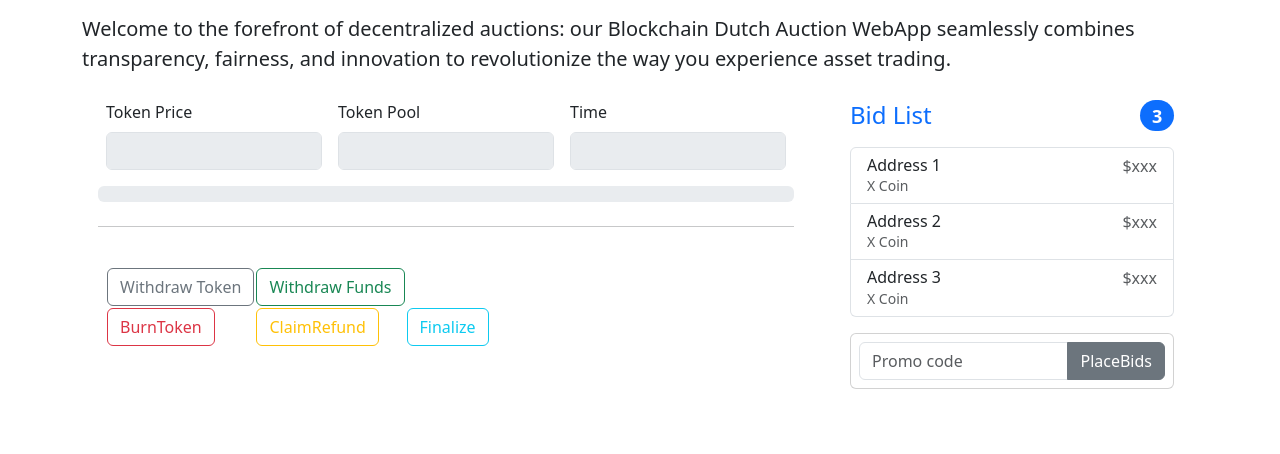
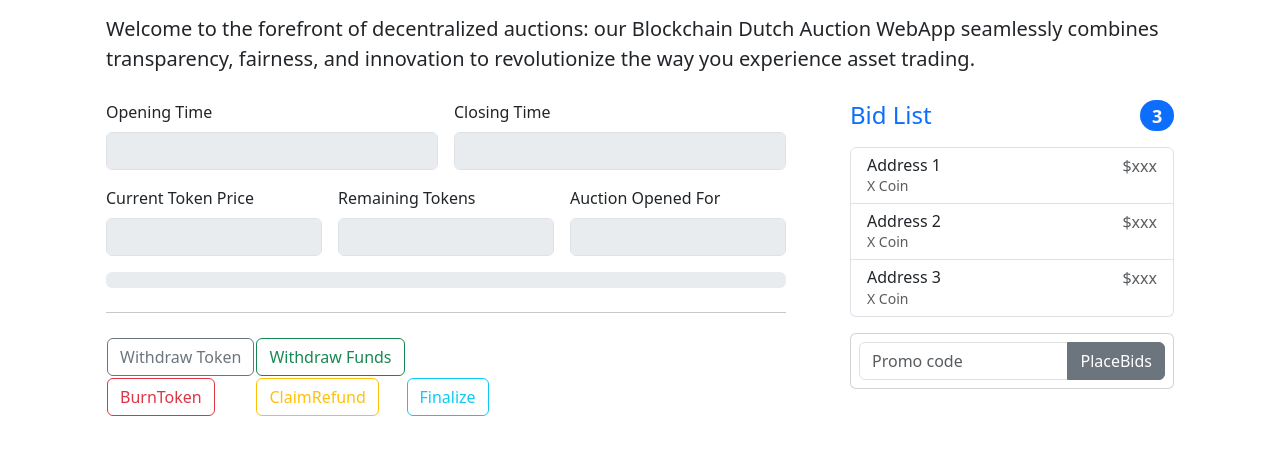
Before and after one commit to Anthony-Zou/BlockChain---Dutch-Auction-DApp, a website: page frontend/Auction.html in a window 1280 px wide. Shown: the part 62-516 px from the top of the page. Drawn offline with nearby package versions, Linux system fonts and the light colour scheme.

Commit message:
Add input box to display opening and closing time

```diff
--- a/frontend/Auction.html
+++ b/frontend/Auction.html
@@ -32,13 +32,15 @@
   <body>
     <div class="container">
       <h2>Dutch Auction</h2>
+    <div class="row g-5">
+
       <p class="lead">
         Welcome to the forefront of decentralized auctions: our Blockchain
         Dutch Auction WebApp seamlessly combines transparency, fairness, and
         innovation to revolutionize the way you experience asset trading.
       </p>
 
-
+    </div>
       <div class="row g-5">
       <div class="col-md-5 col-lg-4 order-md-last">
         <h4 class="d-flex justify-content-between align-items-center mb-3">
@@ -81,10 +83,31 @@
           </div>
         </div>
       </div>
+
       <div class="col-md-7 col-lg-8">
         <div class="row g-3">
+          <div class="col-sm-6">
+            <label for="openingTime" class="form-label">Opening Time</label>
+            <input
+              type="text"
+              class="form-control"
+              id="openingTime"
+              placeholder=""
+              disabled
+            />
+          </div>
+          <div class="col-sm-6">
+            <label for="closingTime" class="form-label">Closing Time</label>
+            <input
+              type="text"
+              class="form-control"
+              id="closingTime"
+              placeholder=""
+              disabled
+            />
+          </div>
           <div class="col-sm-4">
-            <label for="firstName" class="form-label">Token Price</label>
+            <label for="firstName" class="form-label">Current Token Price</label>
             <input
               type="text"
               class="form-control"
@@ -94,7 +117,7 @@
             />
           </div>
           <div class="col-sm-4">
-            <label for="firstName" class="form-label">Token Pool</label>
+            <label for="firstName" class="form-label">Remaining Tokens</label>
             <input
               type="text"
               class="form-control"
@@ -104,7 +127,7 @@
             />
           </div>
           <div class="col-sm-4">
-            <label for="lastName" class="form-label">Time</label>
+            <label for="lastName" class="form-label">Auction Opened For</label>
             <input
               type="text"
               class="form-control"
@@ -116,9 +139,18 @@
           <!-- <button class="btn btn-primary" onclick="UpdateStatus()">
             Update status
           </button> -->
-          <div class="progress">
-            <div class="progress-bar progress-bar-striped progress-bar-animated" role="progressbar" aria-valuenow="0" aria-valuemin="0" aria-valuemax="100" style="width: 0%" id="progressbar"></div>
-          </div>
+          <div class="col-12">
+            <div class="progress">
+              <div
+                class="progress-bar progress-bar-striped progress-bar-animated"
+                role="progressbar"
+                aria-valuenow="0"
+                aria-valuemin="0"
+                aria-valuemax="100"
+                style="width: 0%"
+                id="progressbar"
+              ></div>
+            </div>
           <hr class="my-4 " />
           <div class=""><table>
 
--- a/frontend/Auction.js
+++ b/frontend/Auction.js
@@ -79,9 +79,11 @@ async function UpdateStatus() {
   // Cache openingTime and closingTime
   if (!openingTime) {
     openingTime = await dutchAuctionContract.openingTime();
+    document.getElementById("openingTime").value = convertTime(openingTime)[1]; // Set opening price
   }
   if (!closingTime) {
     closingTime = await dutchAuctionContract.closingTime();
+    document.getElementById("closingTime").value = convertTime(closingTime)[1]; // Set closing price
   }
   if (!duration) {
     duration = differenceInMinutes(closingTime, openingTime);
@@ -89,6 +91,7 @@ async function UpdateStatus() {
   if (!tokenMaxAmount) {
     tokenMaxAmount = await dutchAuctionContract.tokenMaxAmount();
   }
+
   const currentTime = await dutchAuctionContract.getCurrentTime();
   if (currentTime < closingTime) {
     isAuctionActive = true;
```
